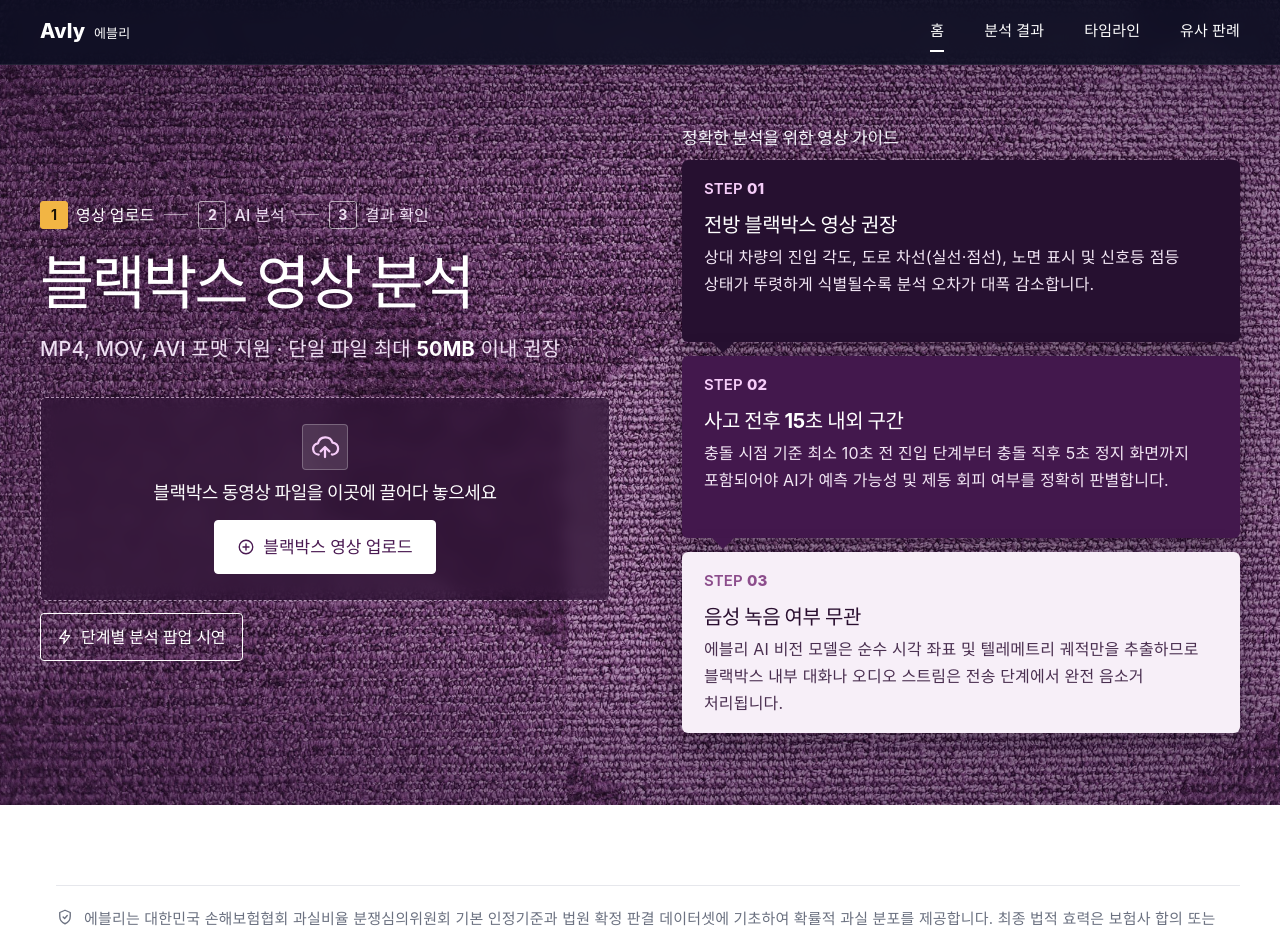
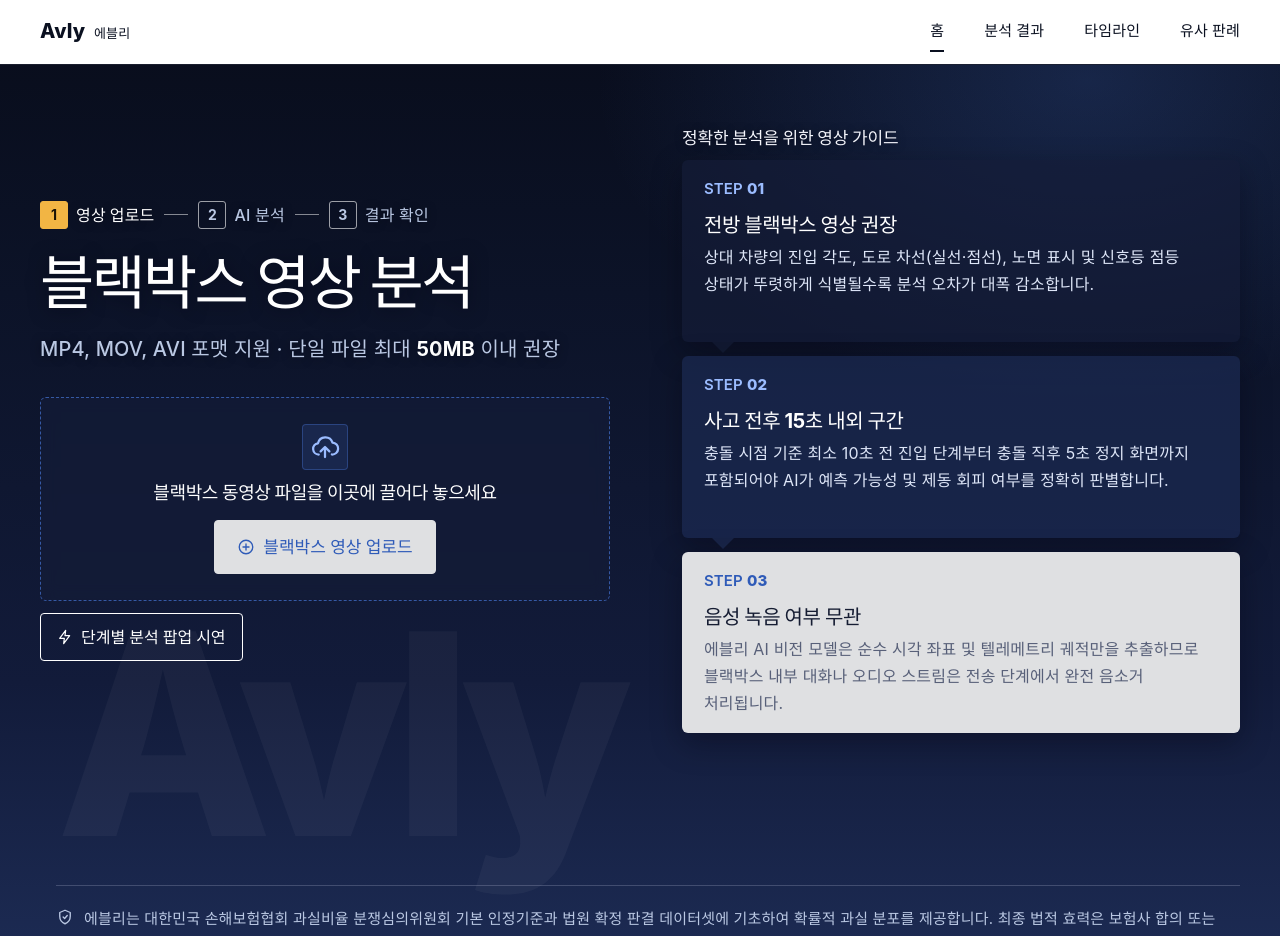
Before and after one commit to jungin9607-hash/Avly, a React app in the folder frontend/: page /upload-test in a window 1280 px wide. Shown: the top 936 px of the page. Built offline with nearby package versions, Linux system fonts and the light colour scheme; the HTML template or start-up script is replaced by a standard one; a web font is replaced by a local one.

Commit message:
홈 화면 수정

```diff
--- a/frontend/src/pages/home/Home.css
+++ b/frontend/src/pages/home/Home.css
@@ -1,18 +1,22 @@
 /* 업로드(홈) 화면
- * 위: 보라 직조 사진 띠(글 + 작은 업로드 상자 / 가이드 타일 3개)
- * 아래: 흰 바탕(파일 목록 → 안내문) */
+ * 위: 네이비 배경과 브랜드 글자(글 + 업로드 상자 / 가이드 타일 3개)
+ * 아래: 같은 네이비 그라데이션 위의 안내문 */
 @import url("https://cdn.jsdelivr.net/gh/orioncactus/pretendard@v1.3.9/dist/web/variable/pretendardvariable-dynamic-subset.min.css");
 
 .uh {
+  --uh-bg-top: #080c1a;
+  --uh-bg-middle: #121b3a;
+  --uh-bg-bottom: #1d2c55;
   --uh-font-small: 14px;
   --uh-font-caption: 15px;
   --uh-font-body: 16px;
   --uh-font-description: 17px;
   --uh-font-label: 18px;
   --uh-font-lead: 20px;
+  --uh-light-surface: #dfe0e2;
   --ink: #f4f5fb;
   --ink-2: #c6cde3;
-  --muted: #9aa3c0;
+  --muted: #bac8e3;
   --line: rgba(255, 255, 255, 0.1);
   --surface: rgba(255, 255, 255, 0.06);
   --blue: #4c56ec;
@@ -29,48 +33,56 @@
   margin-inline: calc(50% - 50vw);
   text-align: left;
   color: var(--ink);
-  background: #fff;
+  background:
+    radial-gradient(55% 460px at 85% 80px, rgba(74, 123, 224, 0.22), transparent 70%),
+    linear-gradient(180deg, var(--uh-bg-top) 0%, #0c1328 30%, var(--uh-bg-middle) 70%, var(--uh-bg-bottom) 100%);
   font-family: "Pretendard Variable", Pretendard, -apple-system, BlinkMacSystemFont, system-ui,
     "Apple SD Gothic Neo", "Noto Sans KR", "Malgun Gothic", sans-serif;
   overflow: hidden;
 }
 
-/* 주요 부분: 화면 끝까지 꽉 찬 #8C4D8C 직조 사진 띠.
- * 사진은 좌우 반전해 무늬(짙은 면·사선)가 가이드 타일이 없는 왼쪽에 오도록 함.
- * 무늬가 보이도록 덮개는 옅게, 글이 있는 왼쪽만 살짝 더 어둡게 */
+/* 배경은 화면 전체에 한 번 적용하여 상단·하단 경계 없이 이어진다. */
 .uh-hero {
   position: relative;
+  isolation: isolate;
+  overflow: clip;
   padding: 128px 40px 72px;
-  background:
-    linear-gradient(90deg, rgba(30, 10, 36, 0.36) 0%, rgba(30, 10, 36, 0.12) 50%, rgba(30, 10, 36, 0.25) 100%),
-    linear-gradient(180deg, rgba(20, 8, 30, 0.3) 0%, transparent 25%, transparent 80%, rgba(20, 8, 30, 0.25) 100%),
-    var(--hero-photo) center / cover no-repeat,
-    #8c4d8c;
 }
 .uh-hero > .uh-grid {
+  position: relative;
+  z-index: 1;
   max-width: 1200px;
   margin: 0 auto;
 }
-/* 보라 사진 위 글자색: 파란 기가 도는 회색 대신 흰색·연한 라벤더 */
+.uh-wordmark {
+  position: absolute;
+  z-index: 0;
+  left: 0;
+  bottom: calc(100% + 12px);
+  color: rgba(255, 255, 255, 0.04);
+  font-size: clamp(160px, 22vw, 300px);
+  font-weight: 800;
+  letter-spacing: -0.06em;
+  line-height: 1;
+  pointer-events: none;
+  user-select: none;
+}
+/* 네이비 배경 위의 제목과 설명 */
 .uh-hero {
   --ink: #fff;
-  --ink-2: #f3e7f5;
-  --muted: #eedff2;
-  --peri: #f6cdf9;
-  --shade: rgba(40, 8, 48, 0.55);
+  --ink-2: #dee6f8;
+  --muted: #bac8e3;
+  --peri: #9bbcff;
+  --shade: rgba(3, 6, 18, 0.55);
 }
-/* 사진 아래 흰 바탕: 어두운 글자 + 사진과 같은 자주색 포인트 */
+/* 하단 안내도 동일한 배경 위에서 읽히도록 밝은 글자·옅은 구분선을 사용 */
 .uh-main {
-  --ink: #111318;
-  --ink-2: #3b3f4a;
-  --muted: #6b7180;
-  --line: #e6e7ec;
-  --surface: #f4eef5;
-  --peri: #8c4d8c;
-  --amber: #b7791f;
-  --green: #12a150;
+  --ink: #fff;
+  --ink-2: #dee6f8;
+  --line: rgba(222, 230, 248, 0.2);
   color: var(--ink);
   position: relative;
+  z-index: 1;
   display: flex;
   flex: 1;
   flex-direction: column;
@@ -172,6 +184,12 @@
 
 /* 작은 업로드 상자: 버튼보다 크게, 끌어다 놓을 수 있을 만큼만 */
 .uh-drop {
+  --uh-upload-surface: rgba(20, 29, 56, 0.72);
+  --uh-upload-surface-hover: rgba(29, 44, 85, 0.85);
+  --uh-upload-border: rgba(74, 123, 224, 0.65);
+  --uh-upload-accent: #2f5bb8;
+  --uh-upload-icon: #9bbcff;
+  --uh-upload-button-hover: #e6eefc;
   display: flex;
   flex-direction: column;
   align-items: center;
@@ -181,25 +199,25 @@
   padding: 26px 24px;
   text-align: center;
   color: var(--ink);
-  background: rgba(38, 12, 46, 0.62);
-  border: 1.5px dashed rgba(255, 230, 255, 0.6);
+  background: var(--uh-upload-surface);
+  border: 1.5px dashed var(--uh-upload-border);
   backdrop-filter: blur(8px);
   border-radius: 6px;
   transition: background-color 0.2s ease, border-color 0.2s ease;
 }
 .uh-drop.is-over {
-  background: rgba(70, 24, 82, 0.75);
-  border-color: #fff;
+  background: var(--uh-upload-surface-hover);
+  border-color: var(--uh-upload-icon);
 }
-/* 보라 위에서는 흰 버튼 + 짙은 자주 글자가 가장 또렷함 */
+/* 네이비 배경 위의 흰 버튼과 블루 글자 */
 .uh-drop .uh-btn-solid {
-  background: #fff;
-  border-color: #fff;
-  color: #4a1a52;
+  background: var(--uh-light-surface);
+  border-color: var(--uh-light-surface);
+  color: var(--uh-upload-accent);
 }
 .uh-drop .uh-btn-solid:hover {
-  background: #f6eaf8;
-  border-color: #f6eaf8;
+  background: var(--uh-upload-button-hover);
+  border-color: var(--uh-upload-button-hover);
 }
 .uh-demo-trigger {
   margin-top: 12px;
@@ -211,9 +229,9 @@
   height: 44px;
   margin-bottom: 12px;
   border-radius: 4px;
-  background: rgba(255, 255, 255, 0.12);
-  border: 1px solid rgba(255, 255, 255, 0.25);
-  color: var(--peri);
+  background: rgba(74, 123, 224, 0.14);
+  border: 1px solid rgba(74, 123, 224, 0.35);
+  color: var(--uh-upload-icon);
   transition: transform 0.2s ease;
 }
 .uh-drop.is-over .uh-drop-icon {
@@ -298,35 +316,35 @@
   line-height: 1.7;
   word-break: keep-all;
 }
-/* STEP 01 → 03: 짙은 자주 → 자주 → 밝은 라벤더로 밝아지며 흐름을 보여줌 */
+/* STEP 01 → 03: 딥 네이비 → 네이비 → 밝은 블루로 이어지는 흐름 */
 .uh-tile-1 {
-  --tile-bg: #261030;
+  --tile-bg: rgba(20, 29, 56, 0.65);
   background: var(--tile-bg);
   color: var(--ink);
 }
 .uh-tile-2 {
-  --tile-bg: #43184d;
+  --tile-bg: rgba(29, 44, 85, 0.65);
   background: var(--tile-bg);
   color: var(--ink);
 }
 .uh-tile-1 .uh-tag,
 .uh-tile-2 .uh-tag {
-  color: var(--peri);
+  color: #9bbcff;
 }
 .uh-tile-1 .uh-tile-body,
 .uh-tile-2 .uh-tile-body {
   color: var(--ink-2);
 }
 .uh-tile-3 {
-  --tile-bg: #f7eff8;
+  --tile-bg: var(--uh-light-surface);
   background: var(--tile-bg);
-  color: #2a0f30;
+  color: #161d33;
 }
 .uh-tile-3 .uh-tag {
-  color: #8c4d8c;
+  color: #2f5bb8;
 }
 .uh-tile-3 .uh-tile-body {
-  color: #4a2f50;
+  color: #586079;
 }
 
 /* ---------- 버튼 ---------- */
@@ -372,6 +390,7 @@
 
 /* ---------- 안내문 ---------- */
 .uh-notice {
+  position: relative;
   display: flex;
   gap: 10px;
   margin-top: auto;
--- a/frontend/src/pages/home/Home.jsx
+++ b/frontend/src/pages/home/Home.jsx
@@ -5,7 +5,7 @@ import ConsentModal from "../../components/home/ConsentModal";
 import QuestionModal from "../../components/home/QuestionModal";
 import AnalysisProgressModal from "../../components/home/AnalysisProgressModal";
 import SituationConfirmModal from "../../components/home/SituationConfirmModal";
-import purpleWeave from "../../assets/purple-weave.jpg";
+import HomeWordmark from "./HomeWordmark";
 import "./Home.css";
 
 const ACCEPT_EXT = ["mp4", "mov", "avi"];
@@ -93,8 +93,8 @@ export default function Home() {
     <div className="uh">
       <TopNav active="홈" theme="dark" />
 
-      {/* 주요 부분: #8C4D8C 직조 질감 사진 배경 위에 업로드와 가이드 */}
-      <section className="uh-hero" style={{ "--hero-photo": `url(${purpleWeave})` }}>
+      {/* 주요 부분: 네이비 배경과 옅은 브랜드 글자 위에 업로드와 가이드 */}
+      <section className="uh-hero">
         <div className="uh-grid">
           {/* 왼쪽: 글(단계 · 제목 · 형식 안내)과 그 아래 작은 업로드 상자 */}
           <div className="uh-intro">
@@ -173,6 +173,7 @@ export default function Home() {
 
       <main className="uh-main">
         <footer className="uh-notice">
+          <HomeWordmark />
           <IconShield />
           <p>
             에블리는 대한민국 손해보험협회 과실비율 분쟁심의위원회 기본 인정기준과 법원 확정 판결 데이터셋에 기초하여
--- /dev/null
+++ b/frontend/src/pages/home/HomeWordmark.jsx
@@ -0,0 +1,3 @@
+export default function HomeWordmark() {
+  return <span className="uh-wordmark" aria-hidden="true">Avly</span>;
+}
```
